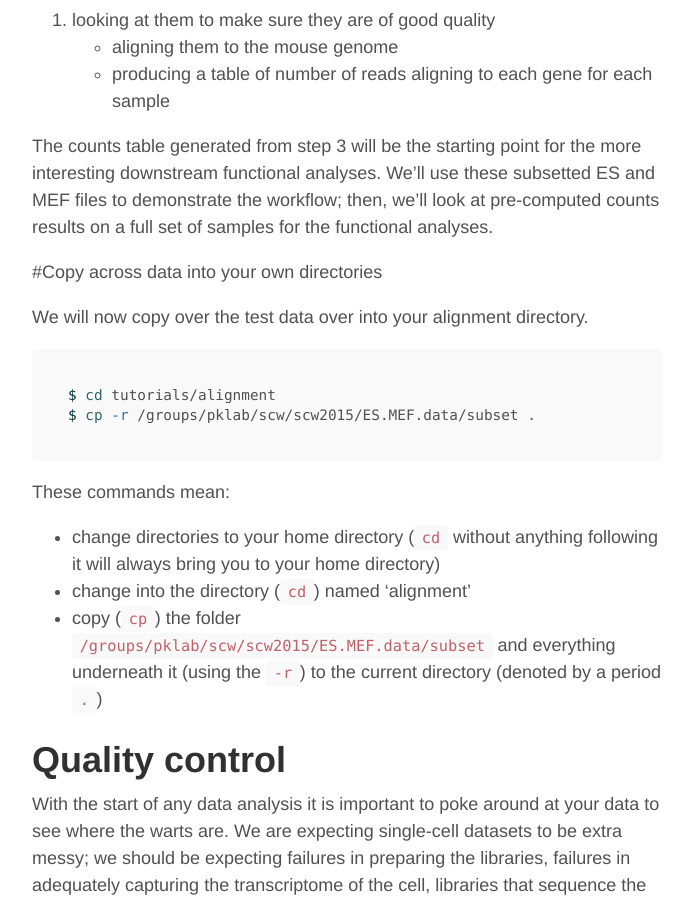
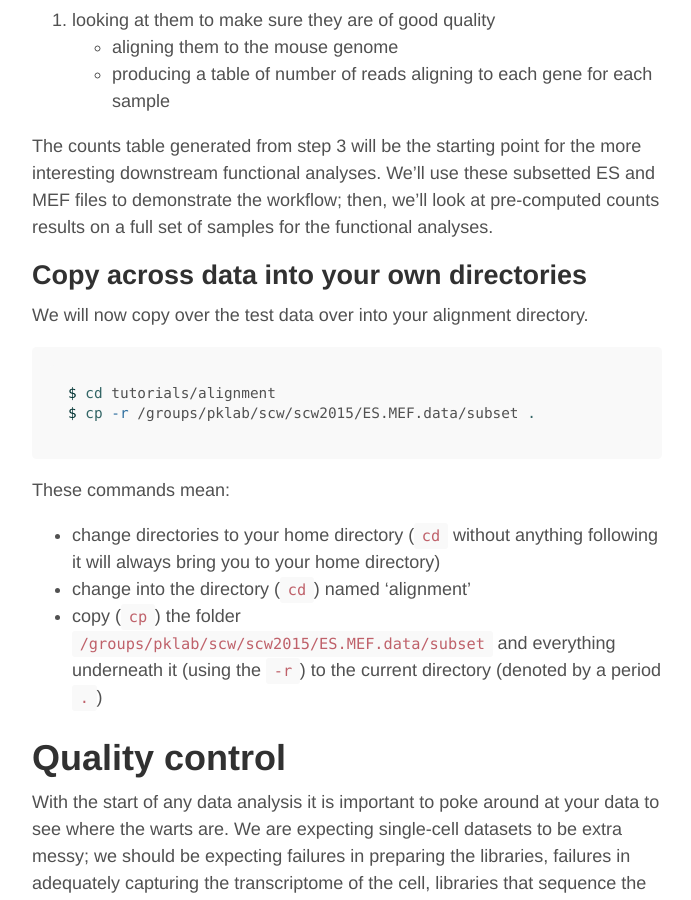
Before and after one commit to hms-dbmi/scw, a Jekyll site: the page built from _posts/2016-11-28-alignment.md, in a window 1280 px wide and 900 px high, scrolled down 3474 px. Shown: the whole window, without its empty margins (293-984 px from the left). Built offline with Jekyll 4.4.1, drawn with Linux system fonts in a browser that asks for light colours; nearby versions of some CDN libraries.

Commit message:
missed one line to reformat

```diff
--- a/_posts/2016-11-28-alignment.md
+++ b/_posts/2016-11-28-alignment.md
@@ -92,7 +92,7 @@ We'll be taking this small subset of reads and performing the following steps:
 
 The counts table generated from step 3 will be the starting point for the more interesting downstream functional analyses. We'll use these subsetted ES and MEF files to demonstrate the workflow; then, we'll look at pre-computed counts results on a full set of samples for the functional analyses.
 
-#Copy across data into your own directories
+## Copy across data into your own directories
 
 We will now copy over the test data over into your alignment directory.
 
```
